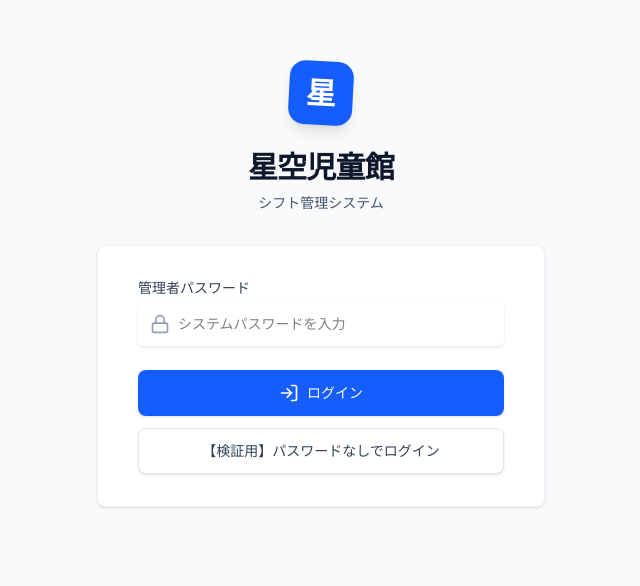
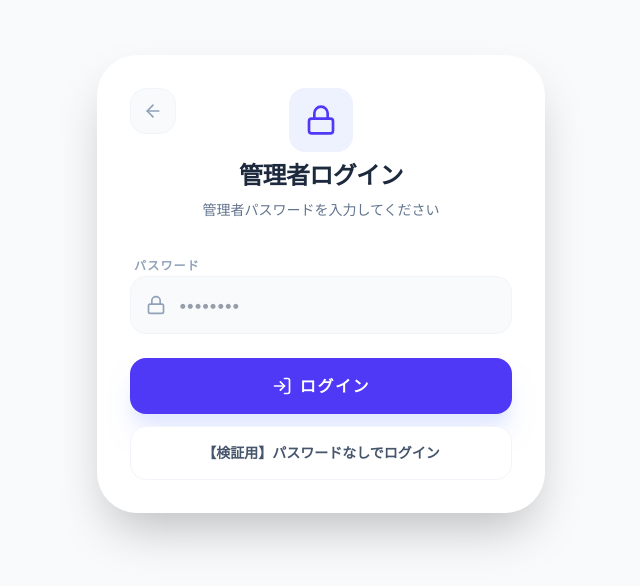
Before and after one commit to naganuma-tsutomu/Web-Attendance, a React (Vite) app: page /login in a window 1280 px wide. Shown: the part 116-702 px from the top of the page, without its empty margins (319-959 px from the left). Built offline with nearby package versions, Linux system fonts and the light colour scheme; no server answers.

Commit message:
fix: スタッフ画面での休暇希望保存時の認証エラーを修正、およびスタッフ画面のUI微調整

```diff
--- a/src/features/auth/AuthPage.tsx
+++ b/src/features/auth/AuthPage.tsx
@@ -1,5 +1,6 @@
 import React, { useState } from 'react';
-import { Lock, LogIn, AlertCircle } from 'lucide-react';
+import { useNavigate } from 'react-router-dom';
+import { Lock, LogIn, ArrowLeft, Loader2 } from 'lucide-react';
 import { useAuth } from '../../lib/AuthContext';
 
 const AuthPage = () => {
@@ -7,6 +8,7 @@ const AuthPage = () => {
     const [error, setError] = useState('');
     const [isLoading, setIsLoading] = useState(false);
     const { login } = useAuth();
+    const navigate = useNavigate();
 
     const handleLogin = async (e: React.FormEvent) => {
         e.preventDefault();
@@ -15,7 +17,6 @@ const AuthPage = () => {
 
         try {
             await login(password);
-            // On successful login, AuthContext state changes, triggering AuthRoute redirect
         } catch (err: any) {
             setError(err.message || 'ログインに失敗しました。');
         } finally {
@@ -27,7 +28,7 @@ const AuthPage = () => {
         setIsLoading(true);
         setError('');
         try {
-            await login('admin'); // デフォルトのパスワードを使用してログイン
+            await login('admin');
         } catch (err: any) {
             setError('テストログインに失敗しました。');
         } finally {
@@ -36,55 +37,43 @@ const AuthPage = () => {
     };
 
     return (
-        <div className="min-h-screen bg-slate-50 dark:bg-slate-900 flex flex-col justify-center py-12 sm:px-6 lg:px-8">
-            <div className="sm:mx-auto sm:w-full sm:max-w-md">
-                <div className="flex justify-center">
-                    <div className="w-16 h-16 bg-blue-600 rounded-2xl flex items-center justify-center transform rotate-3 shadow-lg">
-                        <span className="text-white text-3xl font-bold">星</span>
+        <div className="min-h-screen flex items-center justify-center bg-slate-50 dark:bg-slate-950 p-4 shrink-0">
+            <div className="w-full max-w-md bg-white dark:bg-slate-900 rounded-[2.5rem] shadow-2xl p-8 border border-white dark:border-slate-800 animate-in zoom-in-95 duration-300 relative">
+                <button
+                    onClick={() => navigate('/')}
+                    className="absolute left-8 top-8 p-3 bg-slate-50 dark:bg-slate-950 text-slate-400 hover:text-indigo-600 dark:hover:text-indigo-400 rounded-2xl transition-all border border-slate-100 dark:border-slate-800 group cursor-pointer"
+                    title="戻る"
+                >
+                    <ArrowLeft className="w-5 h-5 group-hover:-translate-x-1 transition-transform" />
+                </button>
+
+                <div className="text-center space-y-2 mb-8">
+                    <div className="inline-flex items-center justify-center w-16 h-16 rounded-2xl bg-indigo-50 dark:bg-indigo-900/30 text-indigo-600 dark:text-indigo-400 mb-2">
+                        <Lock className="w-8 h-8" />
                     </div>
-                </div>
-                <h2 className="mt-6 text-center text-3xl font-extrabold text-slate-900 dark:text-white tracking-tight">
-                    星空児童館
-                </h2>
-                <p className="mt-2 text-center text-sm text-slate-600 dark:text-slate-400">
-                    シフト管理システム
-                </p>
+                    <h1 className="text-2xl font-black text-slate-800 dark:text-white tracking-tight">管理者ログイン</h1>
+                    <p className="text-slate-500 dark:text-slate-400 text-sm font-medium">管理者パスワードを入力してください</p>
                 </div>
 
-            <div className="mt-8 sm:mx-auto sm:w-full sm:max-w-md">
-                <div className="bg-white dark:bg-slate-800 py-8 px-4 shadow sm:rounded-lg sm:px-10 border border-slate-100 dark:border-slate-700">
-                    <form className="space-y-6" onSubmit={handleLogin}>
-                        <div>
-                            <label htmlFor="password" className="block text-sm font-medium text-slate-700 dark:text-slate-300">
-                                管理者パスワード
-                            </label>
-                            <div className="mt-1 relative rounded-md shadow-sm">
-                                <div className="absolute inset-y-0 left-0 pl-3 flex items-center pointer-events-none">
-                                    <Lock className="h-5 w-5 text-slate-400 dark:text-slate-500" />
-                                </div>
+                <form onSubmit={handleLogin} className="space-y-6">
+                    <div className="space-y-1.5">
+                        <label className="text-xs font-bold text-slate-400 dark:text-slate-500 uppercase tracking-widest pl-1">パスワード</label>
+                        <div className="relative">
+                            <Lock className="absolute left-4 top-1/2 -translate-y-1/2 w-5 h-5 text-slate-400" />
                             <input
-                                    id="password"
-                                    name="password"
                                 type="password"
                                 required
                                 value={password}
                                 onChange={(e) => setPassword(e.target.value)}
-                                    className="focus:ring-blue-500 focus:border-blue-500 block w-full pl-10 sm:text-sm border-slate-300 dark:border-slate-600 rounded-md py-3 bg-white dark:bg-slate-900 dark:text-white dark:placeholder-slate-500"
-                                    placeholder="システムパスワードを入力"
+                                className="w-full pl-12 pr-4 py-4 bg-slate-50 dark:bg-slate-950 border border-slate-100 dark:border-slate-800 rounded-2xl focus:ring-2 focus:ring-indigo-500 outline-none font-bold text-slate-700 dark:text-white transition-all"
+                                placeholder="••••••••"
                             />
                         </div>
                     </div>
 
                     {error && (
-                            <div className="rounded-md bg-red-50 dark:bg-red-900/30 p-4 border border-red-100 dark:border-red-800">
-                                <div className="flex">
-                                    <div className="flex-shrink-0">
-                                        <AlertCircle className="h-5 w-5 text-red-500 dark:text-red-400" />
-                                    </div>
-                                    <div className="ml-3">
-                                        <h3 className="text-sm font-medium text-red-800 dark:text-red-300">{error}</h3>
-                                    </div>
-                                </div>
+                        <div className="p-4 bg-red-50 dark:bg-red-900/20 border border-red-100 dark:border-red-800 rounded-2xl text-red-600 dark:text-red-400 text-sm font-bold text-center animate-in shake duration-300">
+                            {error}
                         </div>
                     )}
 
@@ -92,24 +81,17 @@ const AuthPage = () => {
                         <button
                             type="submit"
                             disabled={isLoading}
-                                className={`w-full flex justify-center py-3 px-4 border border-transparent rounded-lg shadow-sm text-sm font-medium text-white bg-blue-600 hover:bg-blue-700 focus:outline-none focus:ring-2 focus:ring-offset-2 focus:ring-blue-500 transition-colors ${isLoading ? 'opacity-70 cursor-not-allowed' : ''}`}
+                            className="w-full py-4 bg-indigo-600 hover:bg-indigo-700 disabled:bg-indigo-400 text-white rounded-2xl shadow-xl shadow-indigo-100 dark:shadow-none transition-all font-bold uppercase tracking-widest flex items-center justify-center space-x-2 cursor-pointer disabled:cursor-not-allowed"
                         >
-                                {isLoading ? (
-                                    <svg className="animate-spin -ml-1 mr-3 h-5 w-5 text-white" xmlns="http://www.w3.org/2000/svg" fill="none" viewBox="0 0 24 24">
-                                        <circle className="opacity-25" cx="12" cy="12" r="10" stroke="currentColor" strokeWidth="4"></circle>
-                                        <path className="opacity-75" fill="currentColor" d="M4 12a8 8 0 018-8V0C5.373 0 0 5.373 0 12h4zm2 5.291A7.962 7.962 0 014 12H0c0 3.042 1.135 5.824 3 7.938l3-2.647z"></path>
-                                    </svg>
-                                ) : (
-                                    <LogIn className="w-5 h-5 mr-2" />
-                                )}
-                                {isLoading ? 'ログイン中...' : 'ログイン'}
+                            {isLoading ? <Loader2 className="w-5 h-5 animate-spin" /> : <LogIn className="w-5 h-5" />}
+                            <span>{isLoading ? 'ログイン中...' : 'ログイン'}</span>
                         </button>
 
                         <button
                             type="button"
                             onClick={handleTestLogin}
                             disabled={isLoading}
-                                className="w-full flex justify-center py-3 px-4 border border-slate-200 dark:border-slate-700 rounded-lg shadow-sm text-sm font-medium text-slate-700 dark:text-slate-300 bg-white dark:bg-slate-800 hover:bg-slate-50 dark:hover:bg-slate-700 transition-colors"
+                            className="w-full py-4 bg-white dark:bg-slate-900 border border-slate-100 dark:border-slate-800 text-slate-600 dark:text-slate-400 hover:bg-slate-50 dark:hover:bg-slate-800 rounded-2xl transition-all font-bold text-sm cursor-pointer disabled:cursor-not-allowed"
                         >
                             【検証用】パスワードなしでログイン
                         </button>
@@ -117,7 +99,6 @@ const AuthPage = () => {
                 </form>
             </div>
         </div>
-        </div>
     );
 };
 
--- a/src/pages/LandingPage.tsx
+++ b/src/pages/LandingPage.tsx
@@ -28,7 +28,7 @@ const LandingPage = () => {
                 {/* 管理者用入口 */}
                 <button
                     onClick={() => navigate('/login')}
-                    className="group relative bg-white dark:bg-slate-900 rounded-[2.5rem] p-10 shadow-2xl shadow-indigo-100 dark:shadow-none border border-white dark:border-slate-800 text-left transition-all hover:-translate-y-2 hover:ring-2 hover:ring-indigo-500"
+                    className="group relative bg-white dark:bg-slate-900 rounded-[2.5rem] p-10 shadow-2xl shadow-indigo-100 dark:shadow-none border border-white dark:border-slate-800 text-left transition-all hover:-translate-y-2 hover:ring-2 hover:ring-indigo-500 cursor-pointer"
                 >
                     <div className="w-20 h-20 rounded-3xl bg-indigo-50 dark:bg-indigo-900/30 text-indigo-600 dark:text-indigo-400 flex items-center justify-center mb-8 group-hover:scale-110 transition-transform duration-500">
                         <ShieldCheck className="w-10 h-10" />
@@ -46,7 +46,7 @@ const LandingPage = () => {
                 {/* 従業員用入口 */}
                 <button
                     onClick={() => navigate('/staff/login')}
-                    className="group relative bg-white dark:bg-slate-900 rounded-[2.5rem] p-10 shadow-2xl shadow-indigo-100 dark:shadow-none border border-white dark:border-slate-800 text-left transition-all hover:-translate-y-2 hover:ring-2 hover:ring-emerald-500"
+                    className="group relative bg-white dark:bg-slate-900 rounded-[2.5rem] p-10 shadow-2xl shadow-indigo-100 dark:shadow-none border border-white dark:border-slate-800 text-left transition-all hover:-translate-y-2 hover:ring-2 hover:ring-emerald-500 cursor-pointer"
                 >
                     <div className="w-20 h-20 rounded-3xl bg-emerald-50 dark:bg-emerald-900/30 text-emerald-600 dark:text-emerald-400 flex items-center justify-center mb-8 group-hover:scale-110 transition-transform duration-500">
                         <UserCircle2 className="w-10 h-10" />
--- a/src/pages/StaffPreferencePage.tsx
+++ b/src/pages/StaffPreferencePage.tsx
@@ -293,7 +293,8 @@ const StaffPreferencePage = () => {
                                             <div className="flex-1 grid grid-cols-1 sm:grid-cols-2 lg:grid-cols-3 gap-3">
                                                 {dayShifts.map(shift => {
                                                     const staffMember = staffList.find(s => s.id === shift.staffId);
-                                                    const shiftClass = classes.find(c => c.id === shift.classId);
+                                                    // @ts-ignore - Shift 型の不一致を一時的に許容、または型定義を確認
+                                                    const shiftClass = classes.find(c => c.id === (shift as any).classId);
                                                     const isMe = shift.staffId === staff.id;
 
                                                     return (
```
Also changed, not shown: src/components/Layout.tsx (+5 -4 lines). Lines whose indentation alone changed are shown as unchanged.
